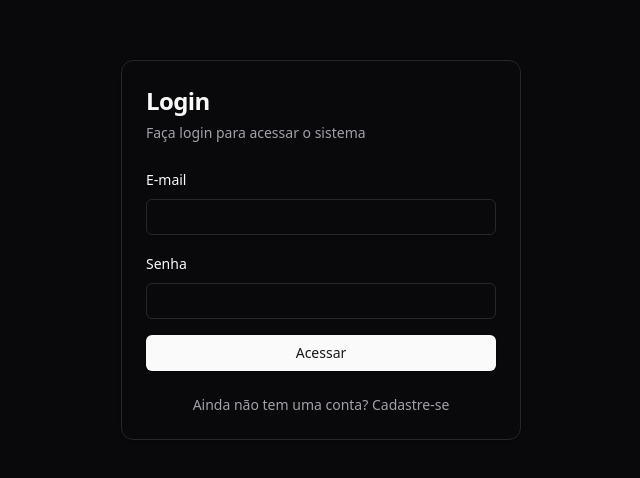
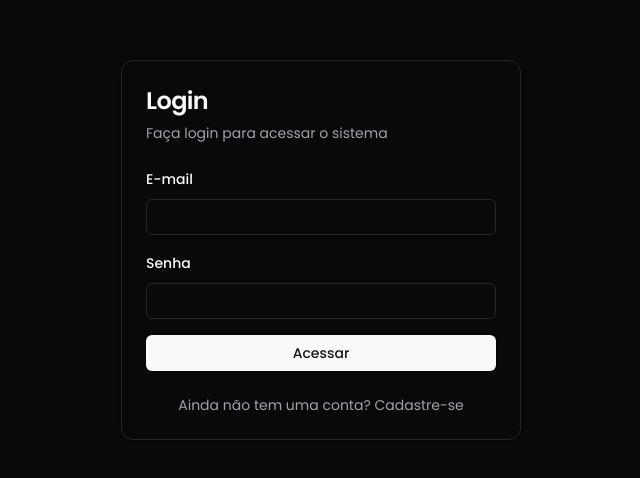
Before and after one commit to ClodoaldoDantas/amigo-secreto-web, a React (Vite) app: page / in a window 1280 px wide. Shown: the part 150-628 px from the top of the page, without its empty margins (319-959 px from the left). Built offline with nearby package versions, Linux system fonts and the light colour scheme; no server answers.

Commit message:
feat: change font family

```diff
--- a/index.html
+++ b/index.html
@@ -4,6 +4,14 @@
 <head>
   <meta charset="UTF-8" />
   <meta name="viewport" content="width=device-width, initial-scale=1.0" />
+
+  <!-- FONTS -->
+  <link rel="preconnect" href="https://fonts.googleapis.com">
+  <link rel="preconnect" href="https://fonts.gstatic.com" crossorigin>
+  <link
+    href="https://fonts.googleapis.com/css2?family=Poppins:ital,wght@0,400;0,500;0,600;0,700;1,400;1,500;1,600;1,700&display=swap"
+    rel="stylesheet">
+
   <title>Amigo Secreto</title>
 </head>
 
--- a/tailwind.config.js
+++ b/tailwind.config.js
@@ -51,6 +51,9 @@
           5: "hsl(var(--chart-5))",
         },
       },
+      fontFamily: {
+        sans: ["Poppins", "sans-serif"],
+      },
     },
   },
   plugins: [require("tailwindcss-animate")],
```
